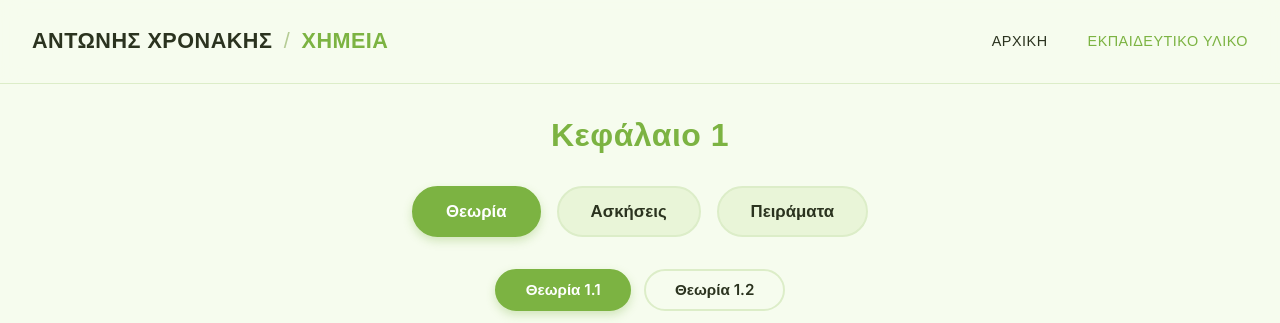
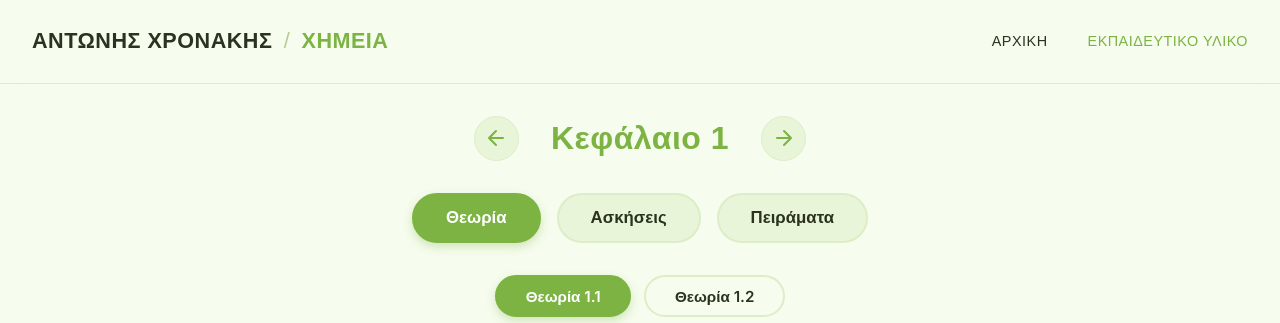
Before and after one commit to gamwmanos/antonischronakis, a plain HTML site: page chap_1.html in a window 1280 px wide. Shown: the top 323 px of the page. Drawn offline with Linux system fonts and the light colour scheme; a web font is replaced by a local one.

Commit message:
Add next/previous chapter navigation arrows to chap_1 and chap_2

```diff
--- a/chap_1.html
+++ b/chap_1.html
@@ -39,8 +39,15 @@
     </header>
 
     <main class="quiz-container">
-        <h1 class="cv-section-title" style="text-align:center; margin-bottom:2rem;">Κεφάλαιο 1</h1>
-
+        <div class="chapter-header">
+            <a href="class_a.html" class="chapter-nav-btn" title="Επιστροφή στα Κεφάλαια">
+                <svg width="24" height="24" viewBox="0 0 24 24" fill="none" stroke="currentColor" stroke-width="2" stroke-linecap="round" stroke-linejoin="round"><path d="M19 12H5M12 19l-7-7 7-7"/></svg>
+            </a>
+            <h1 class="cv-section-title" style="margin-bottom: 0;">Κεφάλαιο 1</h1>
+            <a href="chap_2.html" class="chapter-nav-btn" title="Επόμενο Κεφάλαιο (2)">
+                <svg width="24" height="24" viewBox="0 0 24 24" fill="none" stroke="currentColor" stroke-width="2" stroke-linecap="round" stroke-linejoin="round"><path d="M5 12h14M12 5l7 7-7 7"/></svg>
+            </a>
+        </div>
         <!-- TABS MENU -->
         <div class="tabs-container">
             <button class="tab-btn active" data-target="main-theory">Θεωρία</button>
--- a/landing.css
+++ b/landing.css
@@ -985,3 +985,46 @@ p {
   .experiment-row .video-container { width: 100%; flex: none; padding-bottom: 56.25%; }
   .experiment-row .video-info { padding: 1.5rem; }
 }
+
+
+/* Chapter Navigation */
+.chapter-header {
+  display: flex;
+  justify-content: center;
+  align-items: center;
+  gap: 2rem;
+  margin-bottom: 2rem;
+}
+
+.chapter-nav-btn {
+  display: flex;
+  justify-content: center;
+  align-items: center;
+  width: 45px;
+  height: 45px;
+  border-radius: 50%;
+  background-color: var(--bg-secondary);
+  color: var(--accent-green);
+  text-decoration: none;
+  border: 1px solid var(--border-color);
+  transition: all 0.3s ease;
+}
+
+.chapter-nav-btn:hover {
+  background-color: var(--accent-green);
+  color: #fff;
+  transform: translateY(-2px);
+  box-shadow: 0 4px 10px rgba(124, 179, 66, 0.2);
+}
+
+.chapter-nav-btn.disabled {
+  opacity: 0.4;
+  pointer-events: none;
+  cursor: not-allowed;
+}
+
+@media (max-width: 480px) {
+  .chapter-header {
+    gap: 1rem;
+  }
+}
```
Also changed, not shown: chap_2.html (+9 -2 lines).
